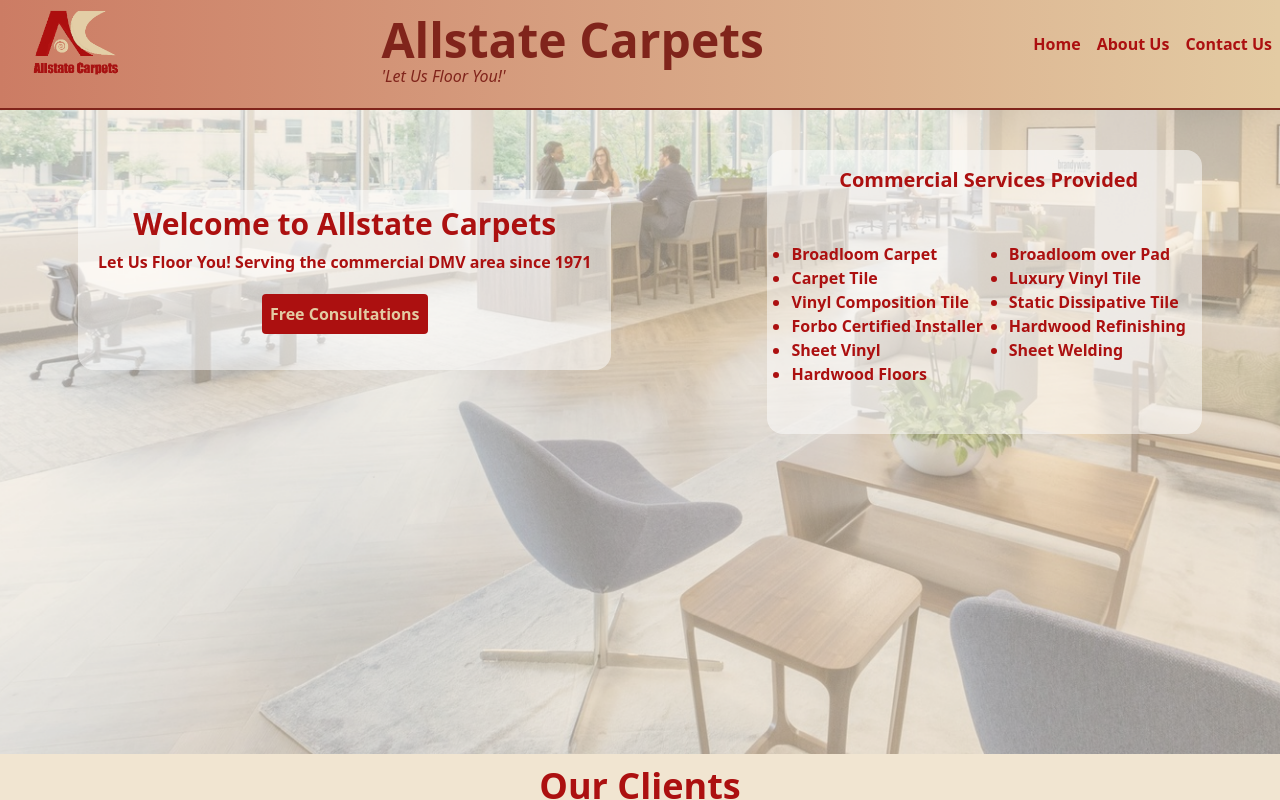
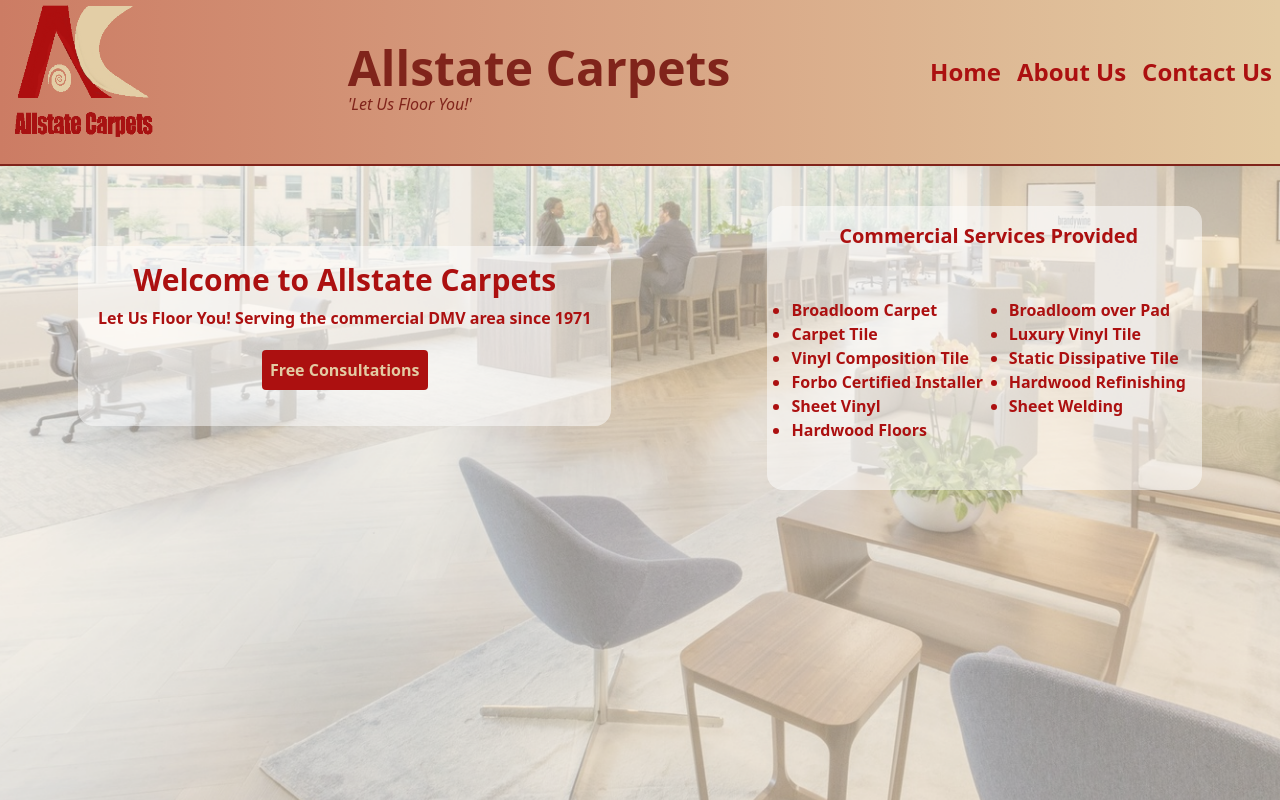
Before and after one commit to sramalho94/AllstateCarpets, a Next.js app in the folder allstate-carpets-next/: page / in a window 1280 px wide. Built offline with nearby package versions, Linux system fonts and the light colour scheme.

Commit message:
sizing changes to elements in navbar

```diff
--- a/allstate-carpets-next/components/NavBar.jsx
+++ b/allstate-carpets-next/components/NavBar.jsx
@@ -5,14 +5,8 @@
   return (
     <div>
       <nav className="md:pb-5 flex justify-between bg-[#e3cba3] bg-gradient-to-r from-[#cc7c64] border-b-2 border-[#80241b]">
-        <Link href="/">
-          <Image
-            src="/aclogo.png "
-            height={120}
-            width={120}
-            alt="logo"
-            className="md:pl-8 pt-2 md:h-160 md:w-160"
-          />
+        <Link href="/" className="relative h-28 w-28 md:h-36 md:w-36 ml-3">
+          <Image src="/aclogo.png " fill alt="logo" className="" />
         </Link>
         <div className="md:flex md:flex-col my-auto hidden ">
           <h1 className="font-bold text-l text-[#80241b] md:text-4xl xl:text-5xl text-scale pt-4">
@@ -26,7 +20,7 @@
           <li>
             <Link
               href="/"
-              className="text-[#ac1010] text-l font-bold rounded p-2 hover:bg-[#a4614c]"
+              className="text-[#ac1010] text-l md:text-2xl font-bold rounded p-2 hover:bg-[#a4614c]"
             >
               {' '}
               Home
@@ -35,7 +29,7 @@
           <li>
             <Link
               href="/about"
-              className="text-[#ac1010] font-bold rounded p-2 hover:bg-[#a4614c] text-scale"
+              className="text-[#ac1010] text-l md:text-2xl font-bold rounded p-2 hover:bg-[#a4614c] text-scale"
             >
               About Us
             </Link>
@@ -43,7 +37,7 @@
           <li>
             <Link
               href="/contact"
-              className="text-[#ac1010] font-bold rounded p-2 hover:bg-[#a4614c] text-scale"
+              className="text-[#ac1010] text-l md:text-2xl font-bold rounded p-2 hover:bg-[#a4614c] text-scale"
             >
               Contact Us
             </Link>
```
